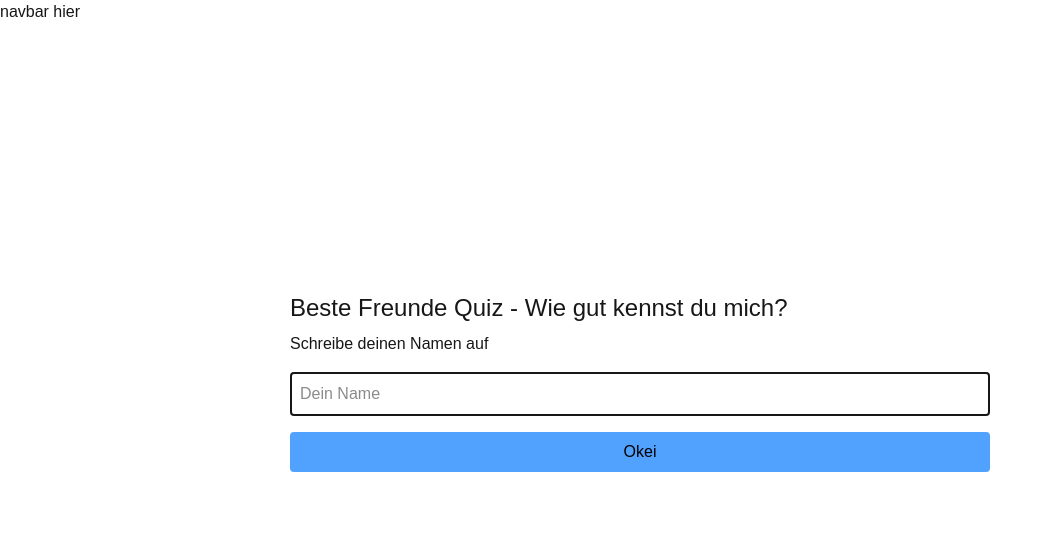
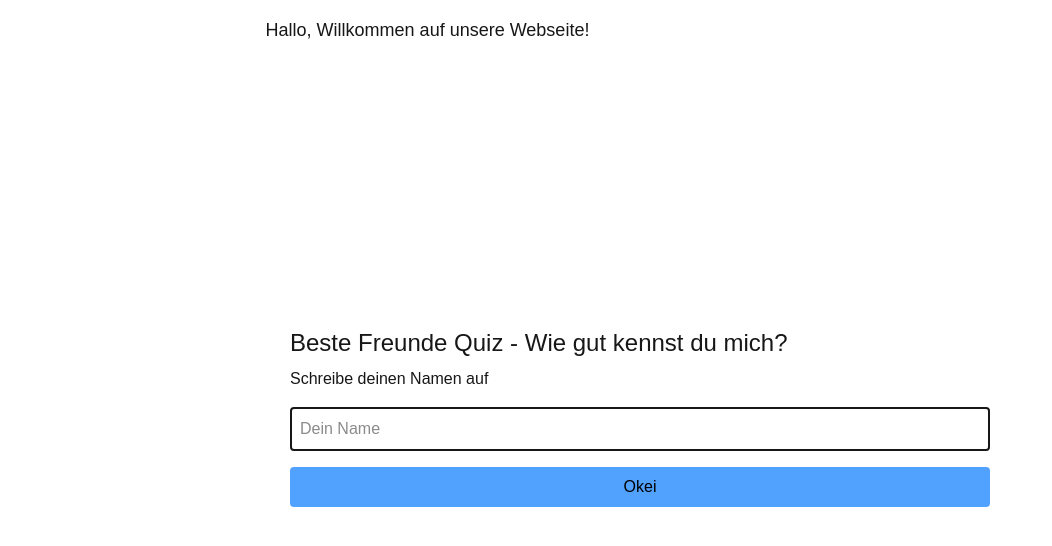
Before and after one commit to bugixtix/next-friendship-quiz, a Next.js app: page / in a window 1280 px wide. Shown: the top 546 px of the page, without its empty margins (0-1052 px from the left). Built offline with nearby package versions, Linux system fonts and the light colour scheme.

Commit message:
Update: Componente

```diff
--- a/app/componente/generateLink.tsx
+++ b/app/componente/generateLink.tsx
@@ -103,8 +103,10 @@ function GenerateLink() {
 
             <div className="my-4">
                 <p className="text-lg sm:text-lg ">{text.header2}</p>
+                <div className=" w-[100%] flex flex-row flex-wrap gap-2">
                 <input name="first" id="input" type="text" className="bg-gray-800 focus:outline-none text-lg px-2 py-1" value={link} onChange={()=>{}}/>
                 <button name="fourth" type="button" className={`px-2 border-2 mx-2 py-1 cursor-pointer transition-all duration-300 ${copied?'bg-gray-800 border-gray-800':'hover:border-blue-400'}`} onClick={DoCopyToClipboard}>{copied ? "Kopiert!" : "Link Kopieren"}</button>
+                </div>
             </div>
 
             <div className="flex flex-row flex-wrap gap-2 items-start">
--- a/app/componente/navbar.tsx
+++ b/app/componente/navbar.tsx
@@ -3,9 +3,15 @@
 import React from 'react'
 
 function Navbar() {
+  const text = "Hallo, Willkommen auf unsere Webseite!"
   return (
-    <div className="relative top-0 border-b-2 border-white">
-        navbar hier
+    <div className="p-4  relative top-0 border-b-1 border-white flex flex-row items-center justify-center">
+      <div>
+
+      </div>
+      <div className="text-lg sm:w-[60%] px-2 sm:p-0">
+        {text}
+      </div>
     </div>
   )
 }
--- a/app/componente/question.tsx
+++ b/app/componente/question.tsx
@@ -58,7 +58,7 @@ function Question() {
 
       {!isDone ?
       <>
-        <p>Hallo {nameEntered}, bereit um deine Freund zu testen? Los geht's!</p>
+        <p className="text-lg">Hallo {nameEntered}, bereit um deine Freund zu testen? Los geht's!</p>
         <h2 className="text-lg py-2">{USERanswer.length+1 + ". " + QUESTIONinfo.question}</h2>
         <h2></h2>
         <div className="flex flex-wrap gap-2 items-stretch justify-evenly">
--- a/app/componente/test.tsx
+++ b/app/componente/test.tsx
@@ -66,14 +66,13 @@ function Test({name="Gast",data=[{QID:-1,AID:0}]}:{name:string, data?:TData[]})
   return (
     <div>
 
-        <div className='flex flex-col border-2 border-white p-8 rounded-lg gap-2 m-4 sm:m-0 sm:w-[60%]'>
+        <div className='flex flex-col border-2 border-white sm:p-8 p-1 rounded-lg gap-1 m-1 sm:m-0'>
 
-            <p>{name}</p>
-            <p>hier</p>
-            <button className="" type="button" onClick={IncreaseQuestionNumber}>{Text.buttonText}</button>
-            <h2>{data_[index].question}</h2>
-            <h2>{data_[index].correctAnswer}</h2>
-            <div className="grid grid-cols-2 gap-4">
+            <p className="text-lg">Hallo {name}!</p>
+            {/* <button className="" type="button" onClick={IncreaseQuestionNumber}>{Text.buttonText}</button> */}
+            <h2 className="text-lg">{data_[index].question}</h2>
+            {/* <h2>{data_[index].correctAnswer}</h2>  */}
+            <div className="flex flex-row flex-wrap items-center justify-center sm:gap-4 gap-2">
                 {data_[index].answers.map((_answer, _index)=>(<div key={_index} onClick={()=>{HandleAnswerClick(_answer, _index)}}><Option text={_answer} /></div>))}
             </div>
 
--- a/app/quiz/page.tsx
+++ b/app/quiz/page.tsx
@@ -9,7 +9,7 @@ function Main() {
       <Navbar/>
 
     <div className="flex flex-col items-center justify-center min-h-[90vh]">
-        <main className="sm:w-[60%]  flex flex-col items-center justify-center">
+        <main className="  flex flex-col items-center justify-center">
             <Question/>
         </main>
     </div>
--- a/app/test/[id]/page.tsx
+++ b/app/test/[id]/page.tsx
@@ -2,7 +2,7 @@
 import React,{useEffect, useState} from 'react'
 import {useRouter, useSearchParams} from 'next/navigation'
 import Test from '@/app/componente/test'
-
+import Navbar from '@/app/componente/navbar'
 function page() {
 
     type TData = {
@@ -33,7 +33,10 @@ function page() {
 
   return (
     <div>
-        <Test name={name} data={data}/>
+        <Navbar/>
+        <div className="flex flex-col items-center justify-center min-h-[90vh]">
+            <Test name={name} data={data}/>
+        </div>
     </div>
   )
 }
```
